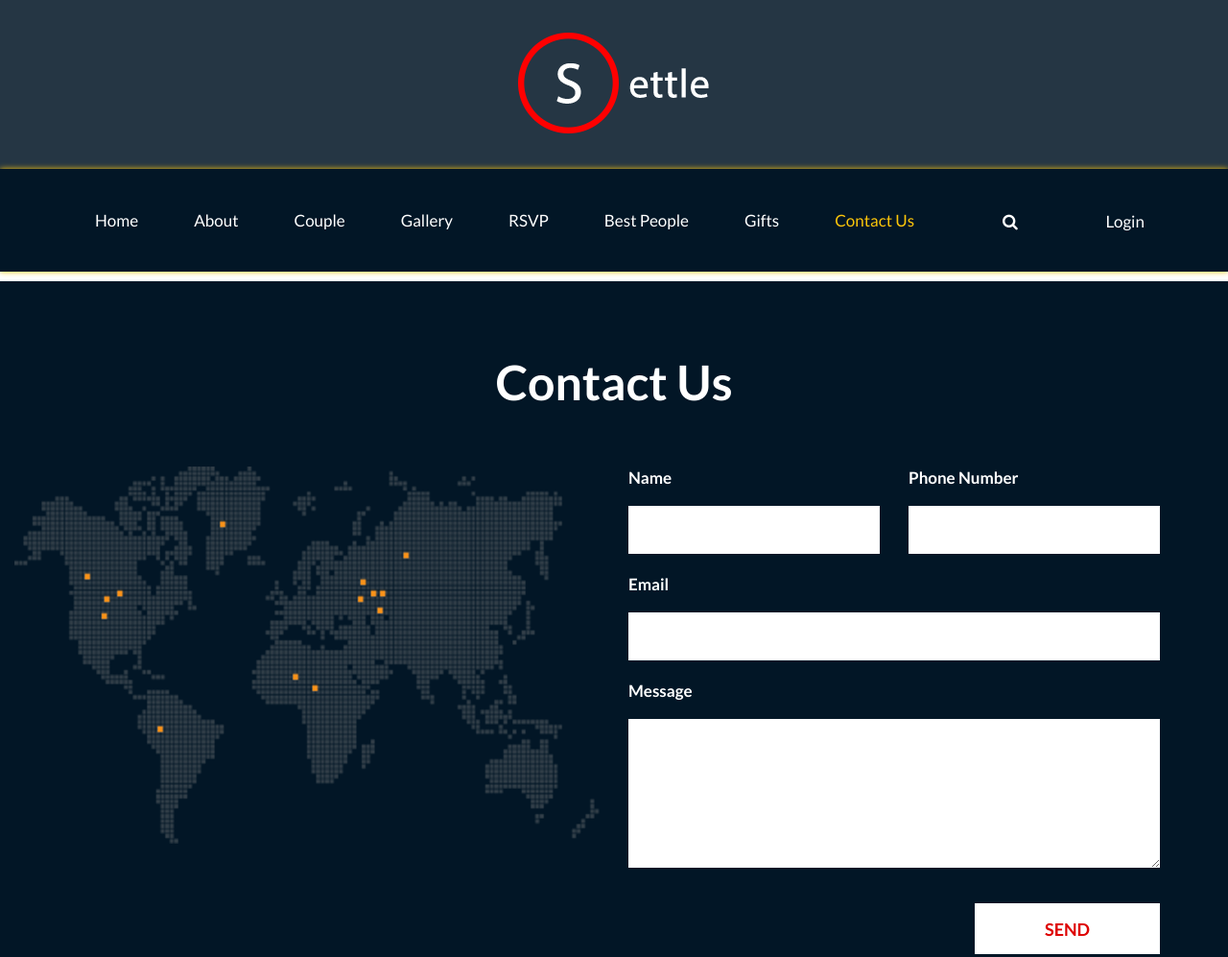
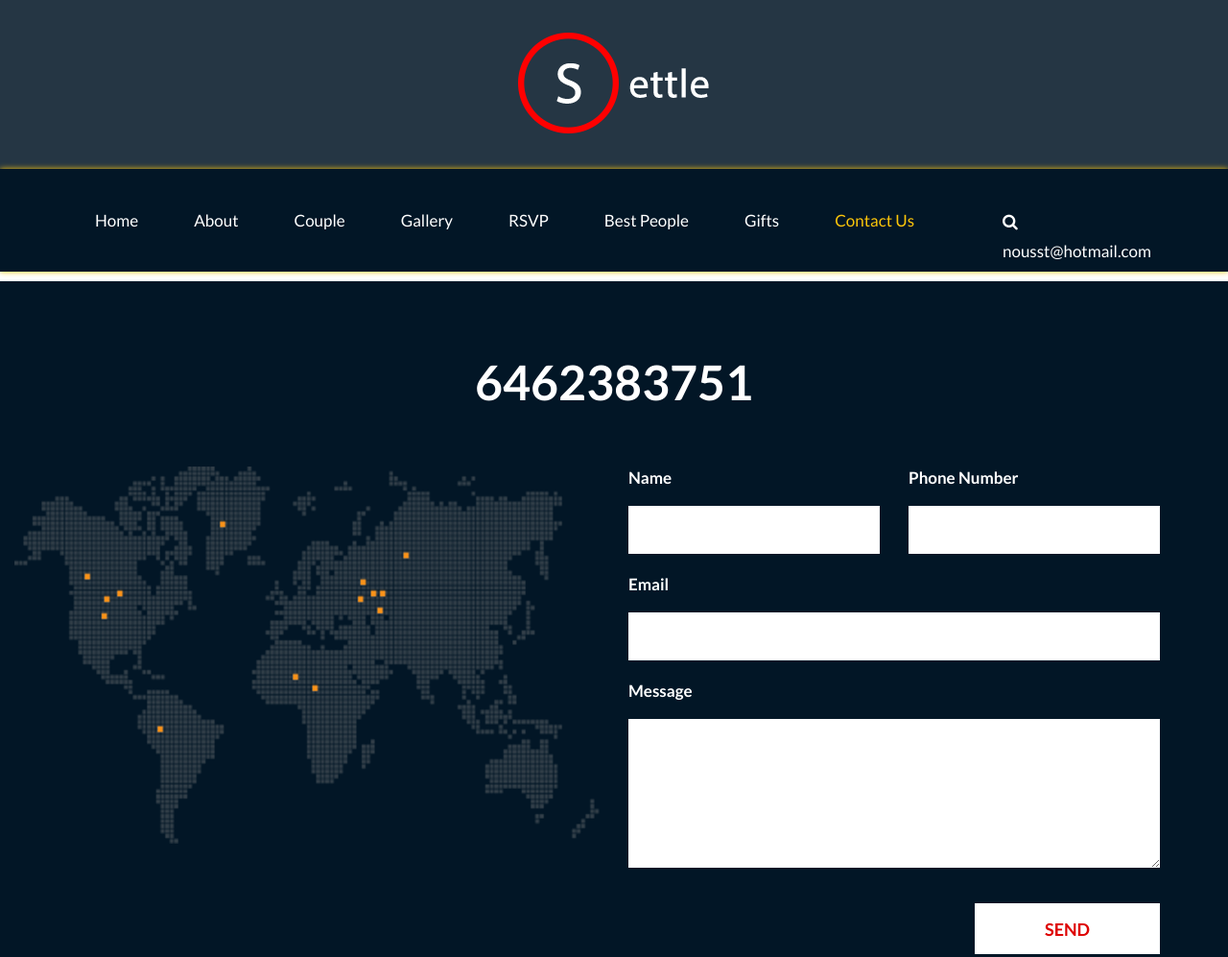
Before and after one commit to Nousst/web-consultant, a plain HTML site: page contact.html in a window 1280 px wide. Shown: the top 997 px of the page at 96% size. Drawn offline with nearby package versions, Linux system fonts and the light colour scheme; some packages are replaced by stand-ins of ours; a script that the page names is missing.

Commit message:
feature branch

```diff
--- a/contact.html
+++ b/contact.html
@@ -100,7 +100,7 @@
                   <div class="sealo">
                      <ul>
                         <li><a href="Javascript:void(0)"><i class="fa fa-search"></i></a></li>
-                        <li><a href="Javascript:void(0)">Login</a></li>
+                        <li><a href="Javascript:void(0)">nousst@hotmail.com</a></li>
                      </ul>
                   </div>
                </div>
@@ -113,7 +113,7 @@
             <div class="row ">
                <div class="col-md-12">
                   <div class="titlepage text_align_center">
-                     <h2>Contact Us</h2>
+                     <h2>6462383751</h2>
                   </div>
                </div>
                <div class="col-md-6">
```
